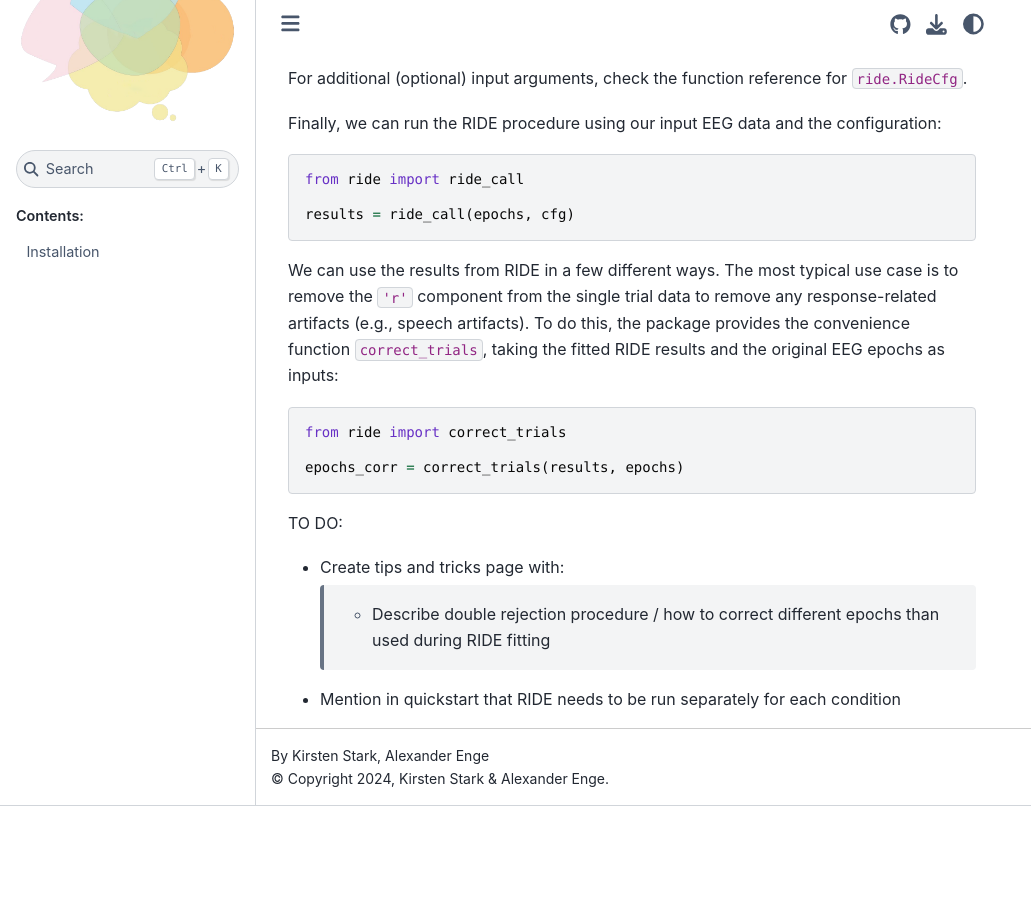
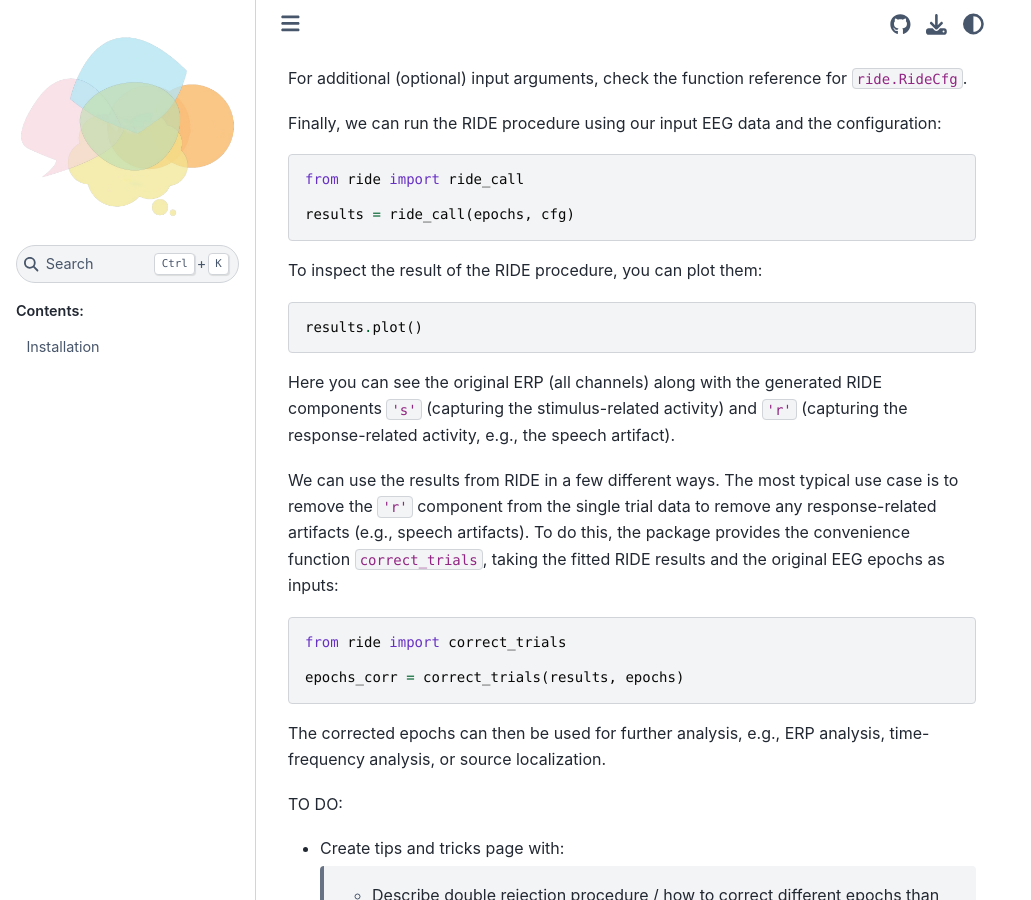
Before and after one commit to kirstenstark/eeg-ride, a Sphinx documentation site: the page built from doc/source/quickstart.rst, in a window 1280 px wide and 900 px high, scrolled down 1382 px. Shown: the whole window, without its empty margins (0-1031 px from the left). Built offline with Sphinx 7.4.7 and the Sphinx Book theme 1.1.4, drawn with Linux system fonts in a browser that asks for light colours; the version number could not be read and is left out; before the commit the page ends 2188 px from its top, so only the background shows below that.

Commit message:
Added plotting to quickstart

```diff
--- a/doc/source/quickstart.rst
+++ b/doc/source/quickstart.rst
@@ -65,6 +65,15 @@
 
     results = ride_call(epochs, cfg)
 
+To inspect the result of the RIDE procedure, you can plot them:
+
+
+.. code-block:: python
+
+    results.plot()
+
+Here you can see the original ERP (all channels) along with the generated RIDE components ``'s'`` (capturing the stimulus-related activity) and ``'r'`` (capturing the response-related activity, e.g., the speech artifact).
+
 We can use the results from RIDE in a few different ways.
 The most typical use case is to remove the ``'r'`` component from the single trial data to remove any response-related artifacts (e.g., speech artifacts).
 To do this, the package provides the convenience function ``correct_trials``, taking the fitted RIDE results and the original EEG epochs as inputs:
@@ -75,11 +84,11 @@
 
     epochs_corr = correct_trials(results, epochs)
 
+The corrected epochs can then be used for further analysis, e.g., ERP analysis, time-frequency analysis, or source localization.
+
 
 TO DO:
 
 * Create tips and tricks page with:
 
     * Describe double rejection procedure / how to correct different epochs than used during RIDE fitting
-
-* Mention in quickstart that RIDE needs to be run separately for each condition
```
